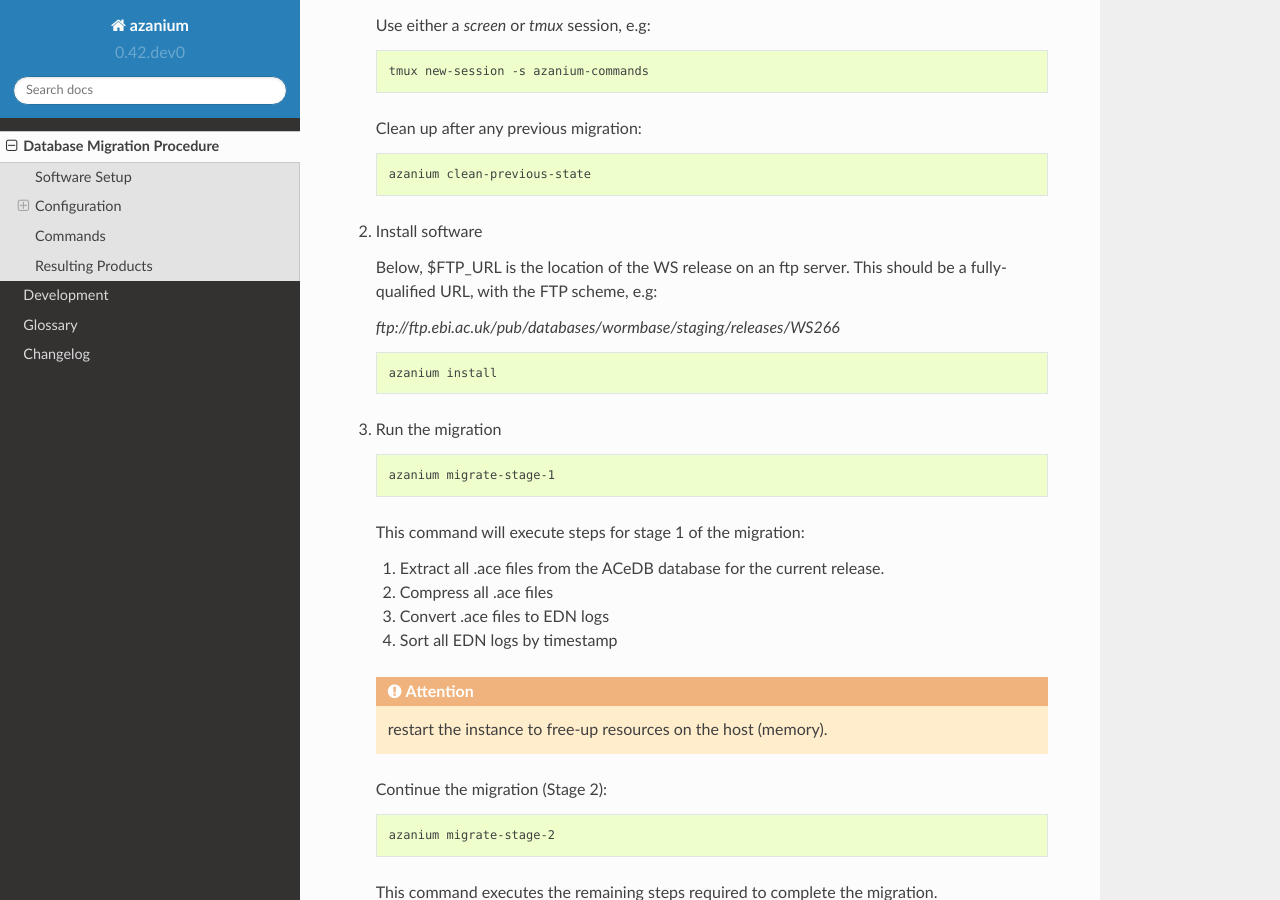
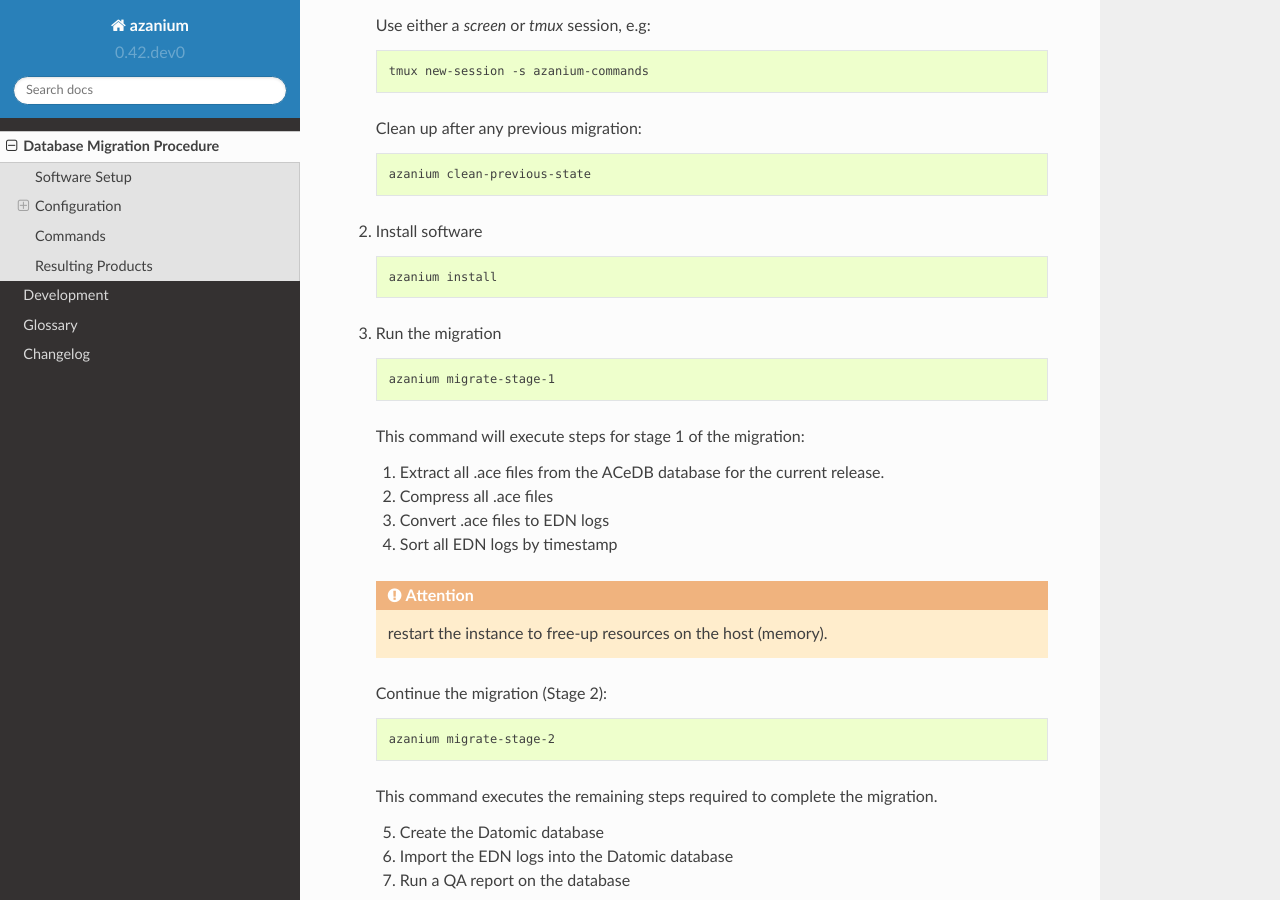
Before and after one commit to WormBase/db-migration, a Sphinx documentation site: the page built from docs/source/user/index.rst, in a window 1280 px wide and 900 px high, scrolled down 1375 px. Built offline with Sphinx 7.4.7 and the Read the Docs theme 2.0.0, drawn with Linux system fonts in a browser that asks for light colours.

Commit message:
Removed lingering blurb for the old install syntax.

```diff
--- a/docs/source/user/index.rst
+++ b/docs/source/user/index.rst
@@ -78,11 +78,6 @@ The location of the file should be:
 
 2. Install software
 
-   Below, $FTP_URL is the location of the WS release on an ftp server.
-   This should be a fully-qualified URL, with the FTP scheme, e.g:
-
-   `ftp://ftp.ebi.ac.uk/pub/databases/wormbase/staging/releases/WS266`
-
    .. code-block:: bash
 
       azanium install
```
